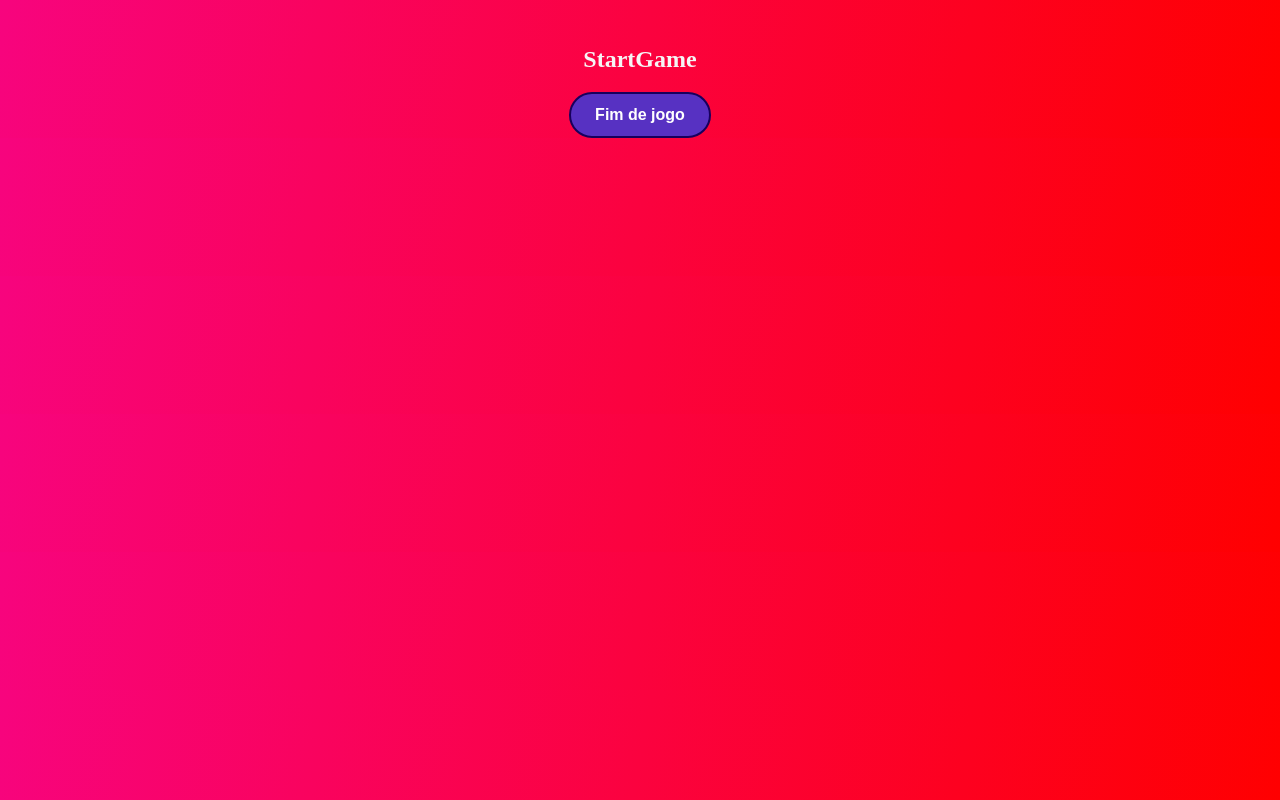
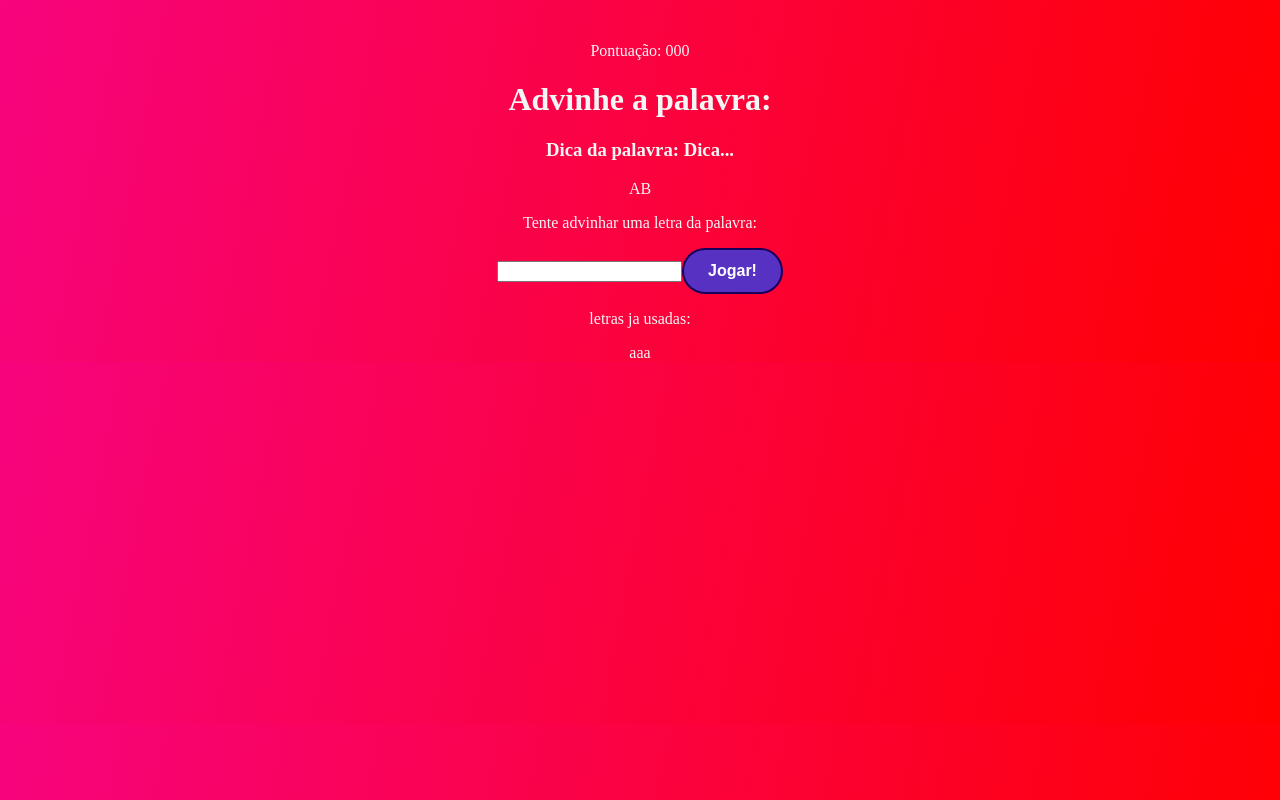
Before and after one commit to wmaiven/secretword, a React (Vite) app in the folder ReactSecretWord/: page / in a window 1280 px wide. Both pictures are taken after a click on the button "Começar o jogo". Built offline with nearby package versions, Linux system fonts and the light colour scheme; a web font is replaced by a local one.

Commit message:
pegando categoria e palavra e criando body do game

```diff
--- a/ReactSecretWord/src/App.jsx
+++ b/ReactSecretWord/src/App.jsx
@@ -19,11 +19,35 @@
 ];
 
 function App() {
+
   const [gameStage, setGameStage] = useState(stages[0].name);
   const [words] = useState(wordlist);
+  const [pickedWord, setpickedWord] = useState("");
+  const [pickedCategory, setpicCategory] = useState("");
+  const [pickedLetters, setpicLetters] = useState("");
 
+
+  //funções
+  const PickCategoryandWord = () => {
+    //pega uma categoria aleatoria
+    const Categories = Object.keys(words);
+    const Category = Categories[Math.floor(Math.random()*Object.keys(Categories).length)];
+    //pega uma palavra aleatoria
+    const Word = words[Category][Math.floor(Math.random()*words[Category].length)]
+    return {Word, Category};
+  }
   const startGame = () => {
-      setGameStage(stages[1].name);
+    //pega a palavra e a categoria
+    const {Word, Category} = PickCategoryandWord();
+    //faz a palavra se tornar um array
+    let Letters = Word.split("");
+    //faz ficar td minusculo
+    Letters = Letters.map((L) => { return L.toLowerCase()});
+    //setando os estados
+    setpickedWord(Word);
+    setpicCategory(Category);
+    setpicLetters(Letters);
+    setGameStage(stages[1].name);
   }
   const endGame = () => {
     setGameStage(stages[2].name);
@@ -31,6 +55,7 @@
   const RetryGame = () => {
     setGameStage(stages[0].name);
   }
+
   return (
     <>
       <div className='App'>
--- a/ReactSecretWord/src/components/StartGame.jsx
+++ b/ReactSecretWord/src/components/StartGame.jsx
@@ -2,9 +2,31 @@
 
 const StartGame = ({End}) => {
   return (
-    <div>
-        <h2>StartGame</h2>
-        <button onClick={End}>Fim de jogo</button>
+    <div className="game">
+      <p className="points">
+        <span>Pontuação: 000 </span>
+      </p>
+      <h1>Advinhe a palavra:</h1>
+      <h3 className="tip">
+        Dica da palavra: <span>Dica...</span>
+      </h3>
+      <div className="WordContainer">
+        <span className="Letter">A</span>
+        <span className="BlankSquare">B</span>
+      </div>
+      <div className="LetterContainer">
+        <p>Tente advinhar uma letra da palavra:</p>
+        <form>
+          <input type="text" name='letter' maxLength="1" required/>
+          <button>Jogar!</button>
+        </form>
+      </div>
+      <div className="WrongLetterContainer">
+        <p>letras ja usadas:</p>
+        <span>a</span>
+        <span>a</span>
+        <span>a</span>
+      </div>
     </div>
   )
 }
```
